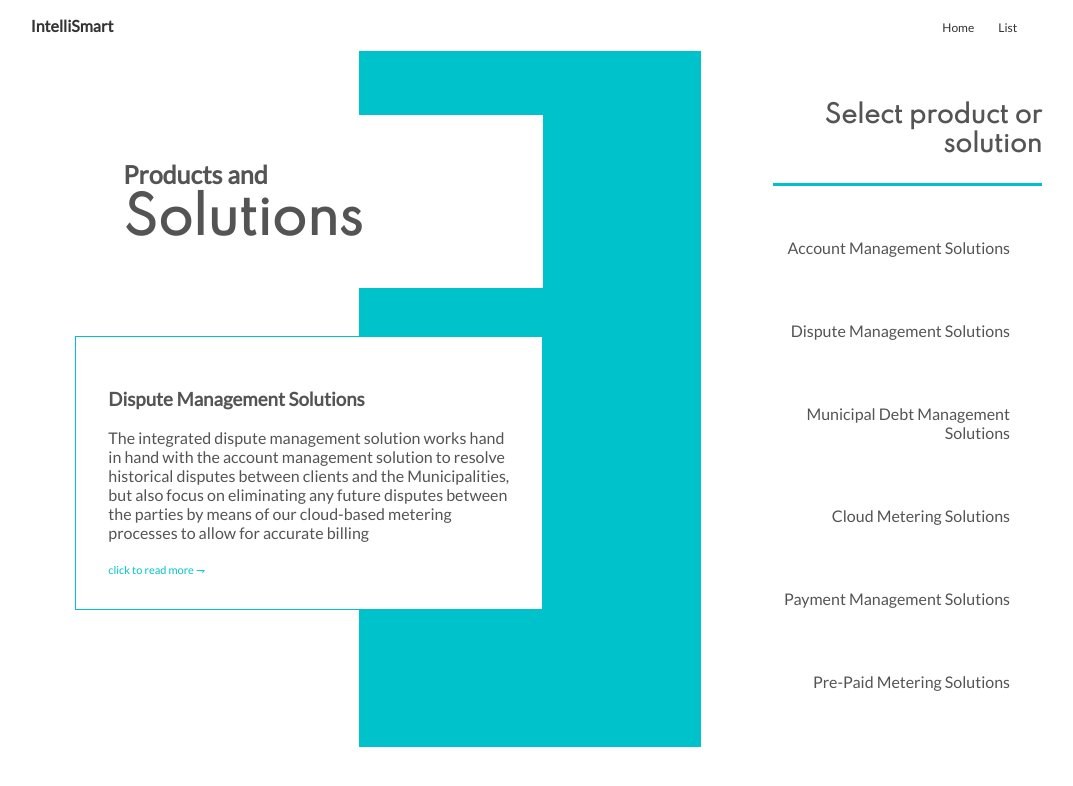
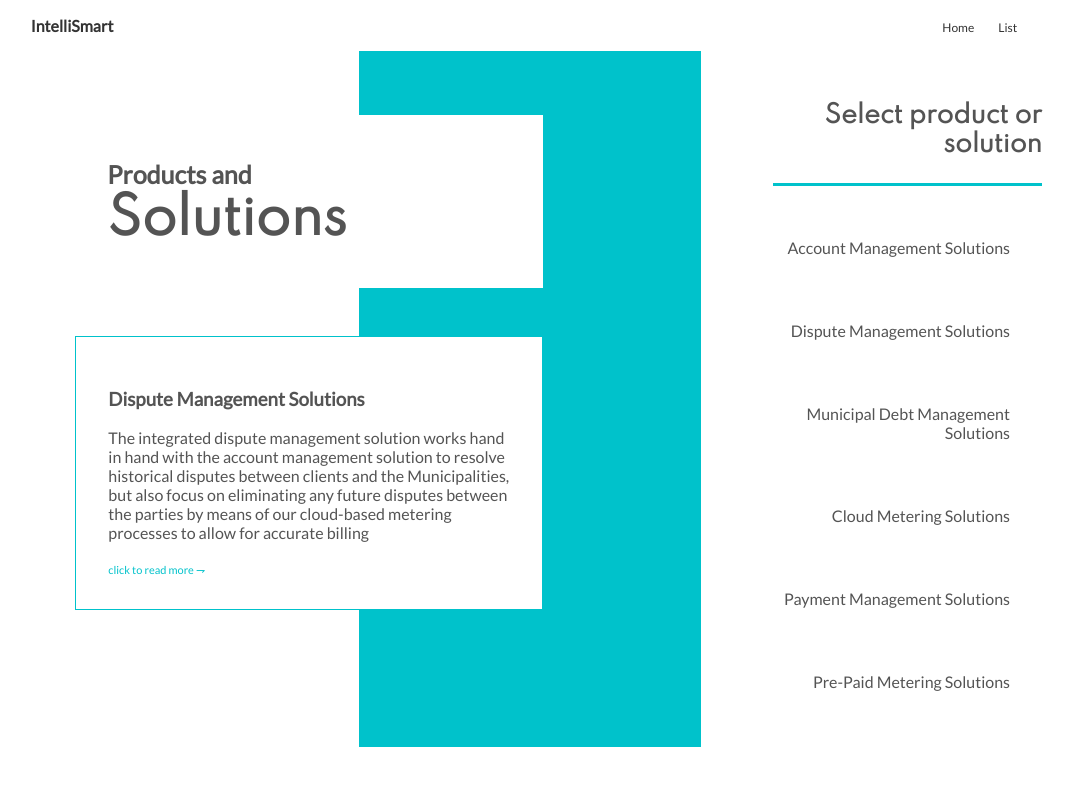
Before and after one commit to diramacmain/IntelliSmart_01, an Angular app in the folder IS/: page /products-and-solutions in a window 1280 px wide. Shown: the top 786 px of the page, without its empty margins (110-1183 px from the left). Built offline with nearby package versions, Linux system fonts and the light colour scheme.

Commit message:
products and solution

```diff
--- a/IS/src/styles.scss
+++ b/IS/src/styles.scss
@@ -137,6 +137,9 @@ header{
         grid-row: span 12;
     }
     .inner-2{
+        .page-title{
+            padding-left:0px ;
+        }
         background-color: $primary;
     }
     .inner-3
```
